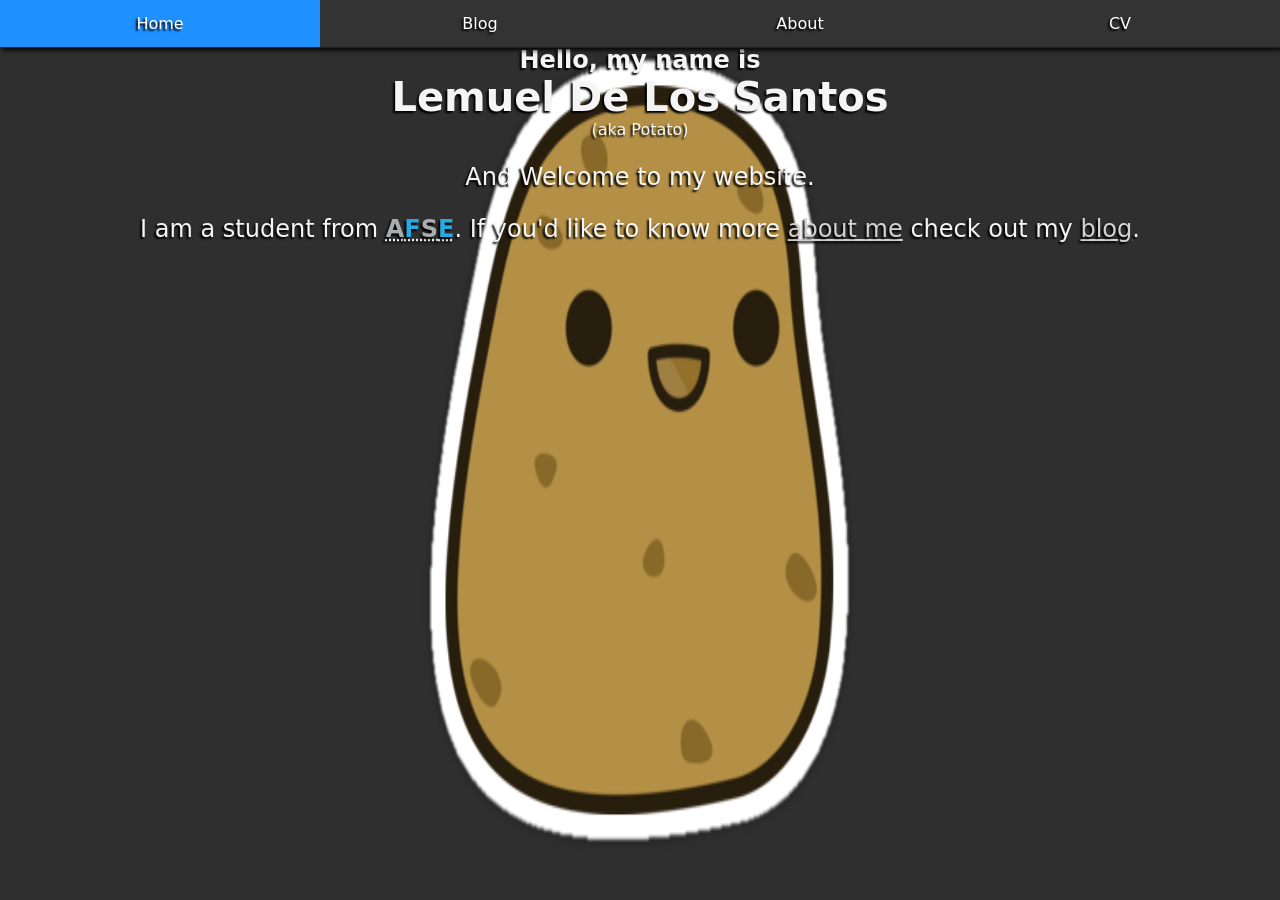
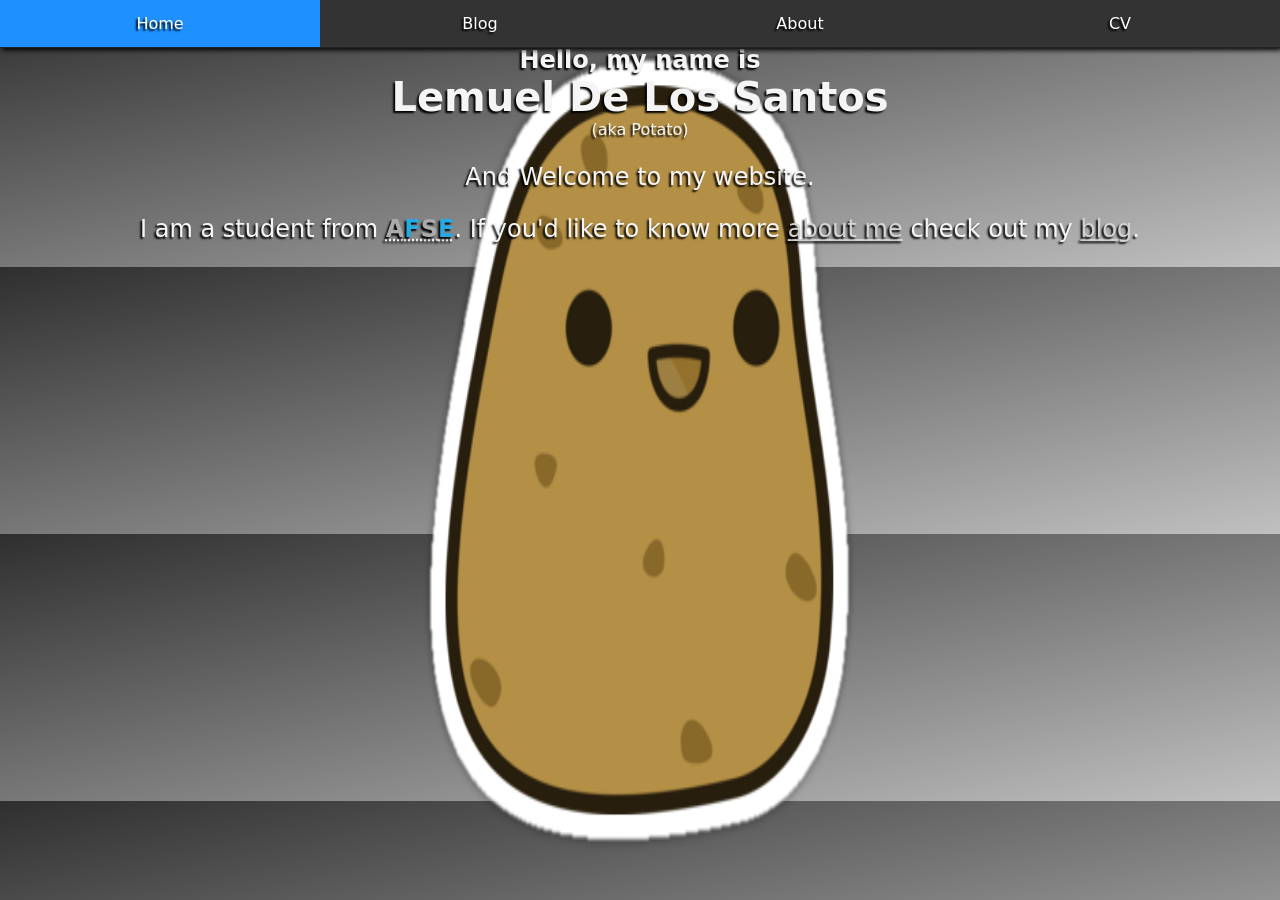
Before and after one commit to lemueldls/lemueld6200.github.io, a Jekyll site: the page built from index.html, in a window 1280 px wide. Built offline with Jekyll 4.4.1, drawn with Linux system fonts in a browser that asks for light colours.

Commit message:
Update main.css

```diff
--- a/css/main.css
+++ b/css/main.css
@@ -28,7 +28,7 @@
 }
 body {
 	overflow-x:hidden;
-	background:#2f2f2f;
+	background:linear-gradient(to bottom right, #2f2f2f, #c0c0c0);
 }
 p a {
 	color:lightgray;
```
